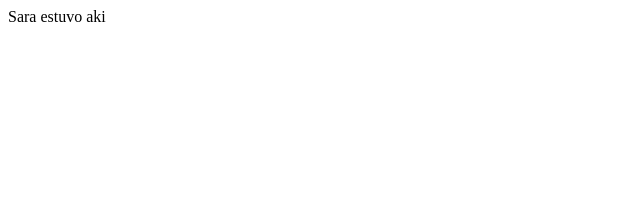
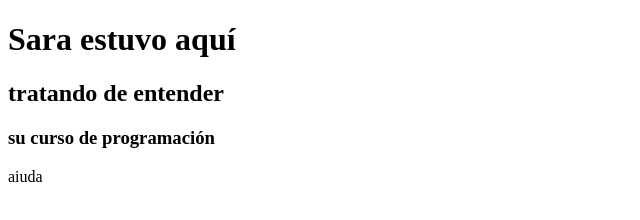
Before and after one commit to saac1019/cursodeprogramaci-n, a plain HTML site: page index.html in a window 1280 px wide. Shown: the whole page, without its empty margins (0-640 px from the left). Drawn offline with Linux system fonts and the light colour scheme.

Commit message:
Add files via upload

```diff
--- a/index.html
+++ b/index.html
@@ -1,11 +1,22 @@
 <!DOCTYPE html>
-<html lang="en">
+<html lang="es">
 <head>
     <meta charset="UTF-8">
     <meta name="viewport" content="width=device-width, initial-scale=1.0">
     <title>Document</title>
 </head>
 <body>
-Sara estuvo aki
+<h1>
+    Sara estuvo aquí
+</h1>
+<h2>
+    tratando de entender
+</h2>
+<h3>
+    su curso de programación
+</h3>
+<p>
+    aiuda
+</p>
 </body>
 </html>
```
